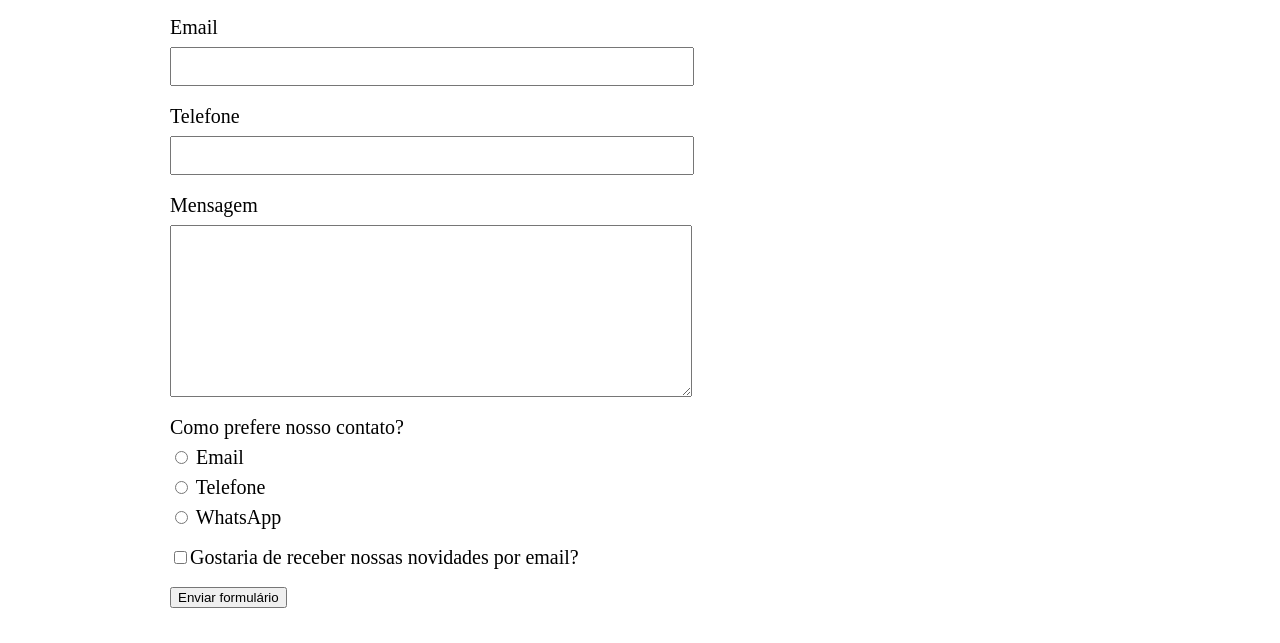
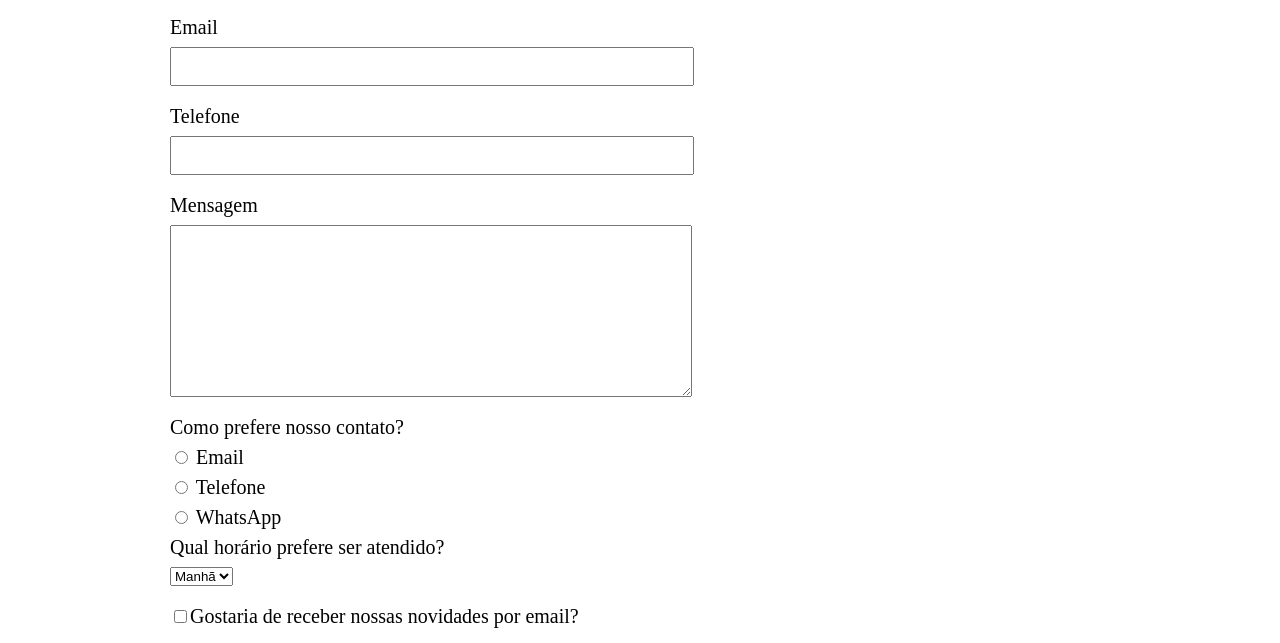
Before and after one commit to Gabriel-Kudlawiec/Alura, a plain HTML site: page frontend/contato.html in a window 1280 px wide. Shown: the part 405-1048 px from the top of the page. Drawn offline with Linux system fonts and the light colour scheme.

Commit message:
Alterações

```diff
--- a/frontend/contato.html
+++ b/frontend/contato.html
@@ -29,10 +29,10 @@
             <input type="text" id="nomesobrenome" class="input-padrao">
 
             <label for="email">Email</label>
-            <input type="text" id="email" class="input-padrao">
+            <input type="email" id="email" class="input-padrao">
 
             <label for="telefone">Telefone</label>
-            <input type="text" id="telefone" class="input-padrao">
+            <input type="tel" id="telefone" class="input-padrao">
 
             <label for="mensagem">Mensagem</label>
             <textarea cols="70" rows="10" id="mensagem" class="input-padrao"></textarea>
@@ -47,6 +47,15 @@
 
             </div>
 
+            <div>
+                <p>Qual horário prefere ser atendido?</p>
+                <select>
+                    <option>Manhã</option>
+                    <option>Tarde</option>
+                    <option>Noite</option>
+                </select>
+            </div>
+
             <label class="checkbox"> <input type="checkbox">Gostaria de receber nossas novidades por email?</label>
 
             <input type="submit" value="Enviar formulário">
```
